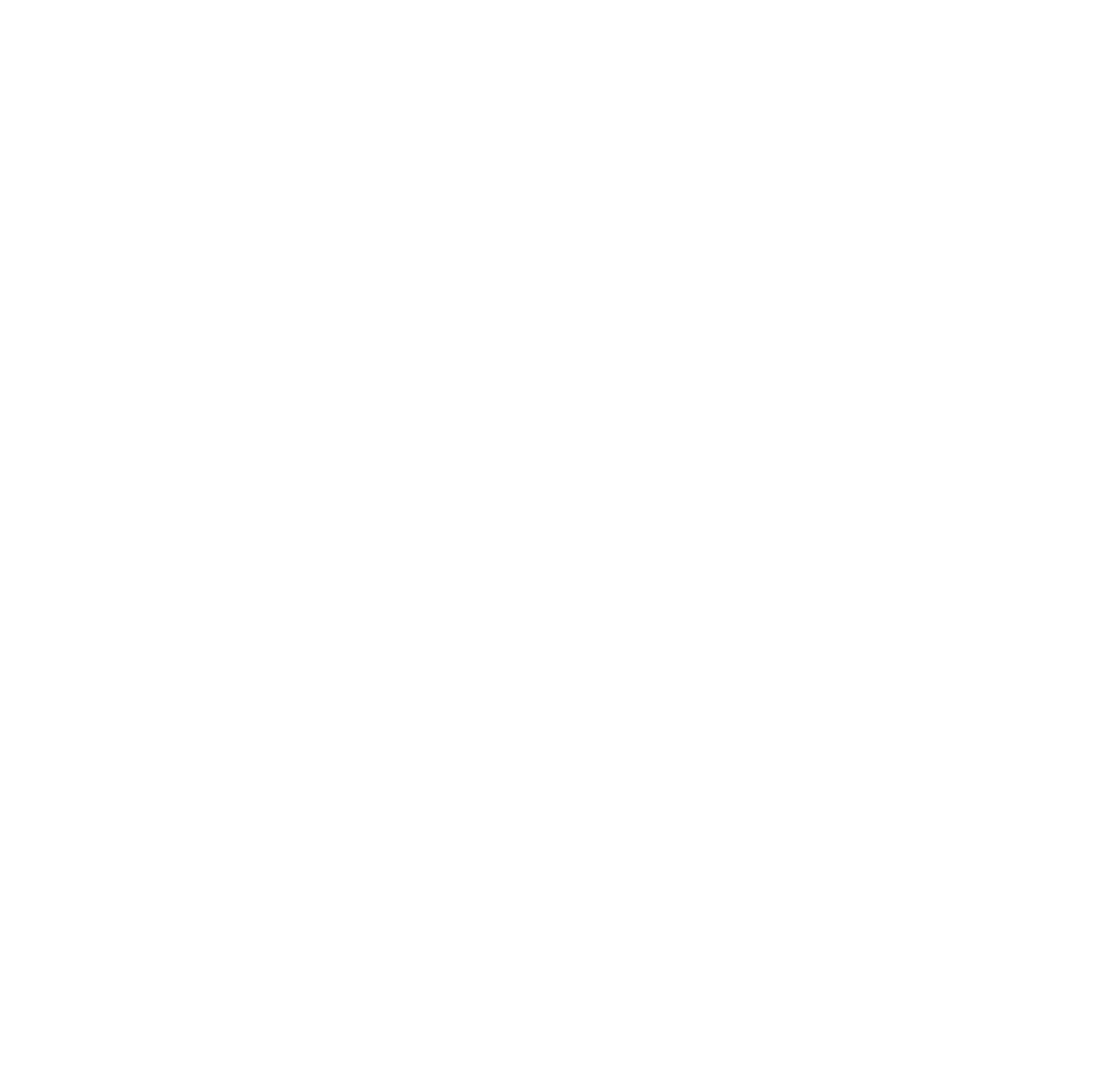
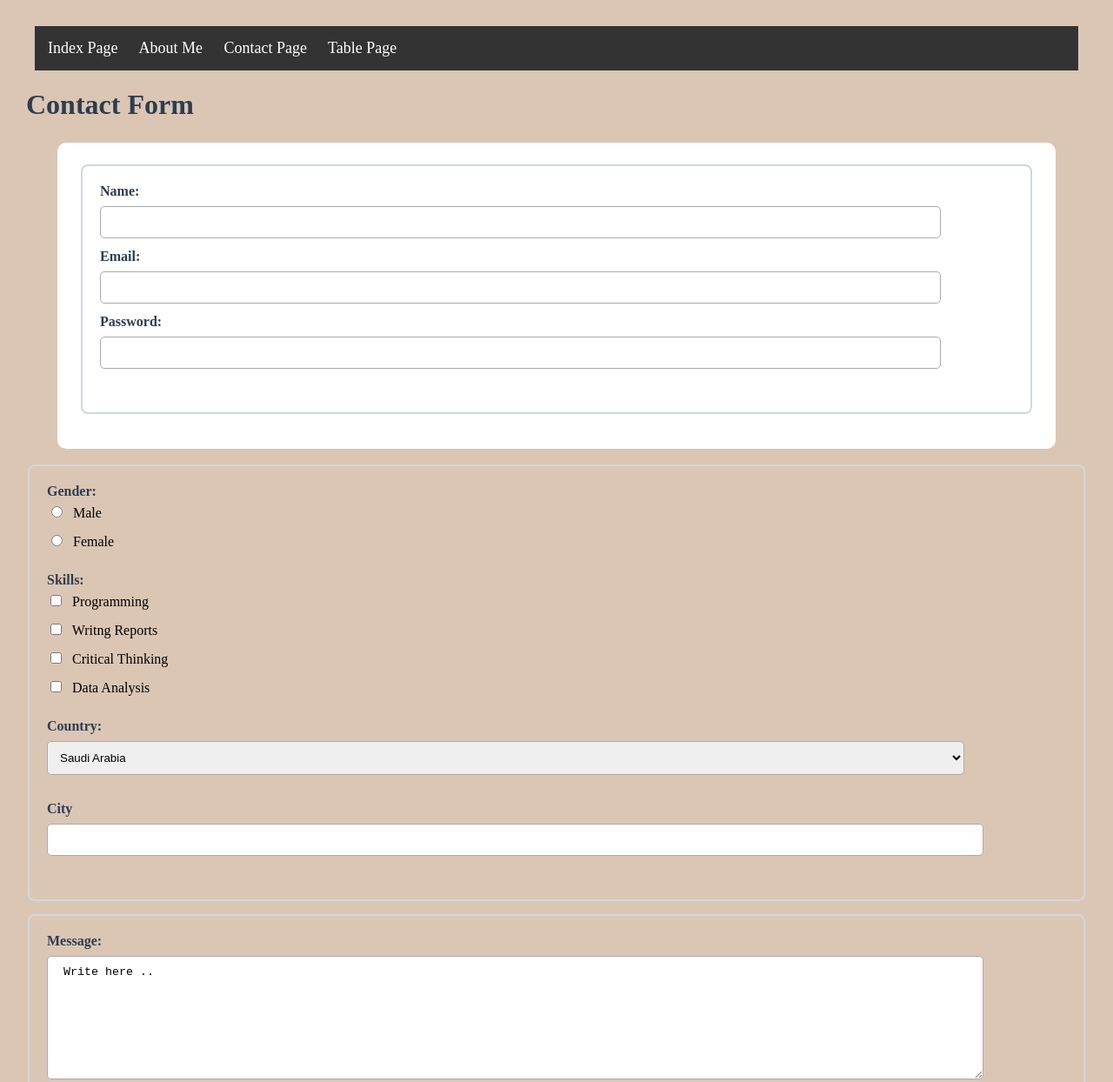
Before and after one commit to Nas14/Noof_Abdullah_Alarifi, a plain HTML site: page html-css-hw/contact.html in a window 1280 px wide. Shown: the top 1244 px of the page at 87% size. Before the commit the page ends 800 px from the top, so only its background shows below. Drawn offline with Linux system fonts and the light colour scheme.

Commit message:
Update My HTML Files

```diff
--- a/html-css-hw/about.html
+++ b/html-css-hw/about.html
@@ -0,0 +1,50 @@
+<!DOCTYPE html>
+<html lang="en">
+    <!--Content:
+
+- Heading: About Me
+- Paragraph (your background)
+- Skills list (unordered list)
+- Daily tasks (ordered list)
+
+Use:
+h1, p, ul, ol, li
+ -->
+<head>
+    <meta charset="UTF-8">
+    <meta name="viewport" content="width=device-width, initial-scale=1.0">
+    <title> About Me </title>
+    <nav class="navbar">
+    <a href="file:///C:/Tuwaiq/Noof_Abdullah_Alarifi/html-css-hw/index.html"> Index Page</a>
+<a href="file:///C:/Tuwaiq/Noof_Abdullah_Alarifi/html-css-hw/about.html">  About Me </a>
+    <a href="file:///C:/Tuwaiq/Noof_Abdullah_Alarifi/html-css-hw/contact.html"> Contact Page</a>
+    <a href="file:///C:/Tuwaiq/Noof_Abdullah_Alarifi/html-css-hw/table.html"> Table Page</a>
+   </nav>
+    <link rel="stylesheet" href="style.css">
+    <h1> About Me </h1>
+</head>
+<body>
+    <p>
+My name is Noof, and I am a computer science student who is passionate about technology and programming. I am currently learning programming and improving my skills in different areas of computer science. I enjoy exploring new technologies, solving problems, and developing creative ideas through coding. I am ambitious, hardworking, and always motivated to learn more and grow in my field. My goal is to become a successful programmer and build useful projects that can make a positive impact.
+    </p>
+<h1> Skills List </h1>
+    <ul>
+        <li> Problem solving </li>
+        <li> Basic web development (HTML & CSS) </li>
+        <li> Computer and technology skills </li>
+        <li> Teamwork and communication </li>
+        <li> Time management </li>
+        <li> Critical thinking </li>
+
+    </ul>
+     <br/>
+<h1> Daily Tasks </h1>
+    <ol>
+        <li> Attend Tuwaiq lectures </li>
+        <li> Practice programming and coding </li>
+        <li> Complete assignments </li>
+        <li> Check emails </li>
+        <li> Work on course Projects </li>
+    </ol>
+</body>
+</html>
--- a/html-css-hw/contact.html
+++ b/html-css-hw/contact.html
@@ -0,0 +1,90 @@
+<!DOCTYPE html>
+<html lang="en">
+    <!--Content (FORM):
+
+- Name (text)
+- Email (email)
+- Password
+- Gender (radio)
+- Skills (checkbox)
+- Country (select dropdown)
+- datalist (City)
+- Message (textarea)
+- Submit button
+- Reset button
+
+Use:
+form, input, textarea, select, option, button, datalist-->
+<head>
+    <meta charset="UTF-8">
+    <meta name="viewport" content="width=device-width, initial-scale=1.0">
+    <title>CONTACT PAGE</title>
+    <nav class="navbar">
+    <a href="file:///C:/Tuwaiq/Noof_Abdullah_Alarifi/html-css-hw/index.html"> Index Page</a>
+<a href="file:///C:/Tuwaiq/Noof_Abdullah_Alarifi/html-css-hw/about.html">  About Me </a>
+    <a href="file:///C:/Tuwaiq/Noof_Abdullah_Alarifi/html-css-hw/contact.html"> Contact Page</a>
+    <a href="file:///C:/Tuwaiq/Noof_Abdullah_Alarifi/html-css-hw/table.html"> Table Page</a>
+   </nav>
+    <link rel="stylesheet" href="style.css">
+</head>
+<body>
+    <h1> Contact Form </h1>
+    <form>
+        <fieldset>
+       <label for="fullname"> Name: </label> </br>
+       <input type="text" name ="Full Name" id = "full-name"> </form></br>
+       <label for="email"> Email: </label> </br>
+        <input type="email" name="email" id="email"> </br>
+        <label for="Password"> Password: </label> </br>
+        <input type="password" name="password" id="password"> </br></br>
+        </fieldset>
+
+        <br/> <fieldset>
+        <label for="Gender"> Gender: </label> </br>
+        <input type="radio" name="gender" id="gender"> Male </br>
+        <input type="radio" name="gender" id="gender"> Female </br></br>
+        <label for="skills"> Skills: </label> </br>
+        <input type="checkbox" name="skills" id="skills"> Programming </br>
+        <input type="checkbox" name="skills" id="skills"> Writng Reports </br>
+        <input type="checkbox" name="skills" id="skills"> Critical Thinking </br>
+        <input type="checkbox" name="skills" id="skills"> Data Analysis </br><br/>
+        <label for="country"> Country: </label></br>
+        <select name="country" id="country">
+            <optgroup label="Gulf Countries">
+            <option value="Saudi Arabia"> Saudi Arabia </option>
+            <option value="Qatar"> UAE</option>
+            <option value="Qatar"> Oman</option>
+            <option value="Qatar"> Qatar</option>
+            <option value="Qatar"> Bahrain</option>
+            <option value="Qatar"> Kuwait</option>
+            </outgroup>
+        </select> </br></br>
+        <label for="city"> City </label></br>
+        <input list="city" id="city" name="city">
+        <datalist id="city">
+            <option value="Riyadh">
+            <option value="Jeddah">
+            <option value="Khobar">
+            <option value="Madinah">
+        </datalist> </br></br>
+        </fieldset>
+
+        <fieldset>
+<label for=" description"> Message: </label></br>
+        <textarea name="description"> Write here .. </textarea> </br>
+</fieldset>
+<br/>
+
+<fieldset>
+       <button type="reset"> Reset </button></br>
+        </fieldset>
+
+<fieldset>
+     <button type ="submit"> Submit </button></br>
+ </fieldset>
+
+    </form>
+
+    <br/>
+</body>
+</html>
--- a/html-css-hw/style.css
+++ b/html-css-hw/style.css
@@ -1,3 +1,97 @@
-h1{
+table,
+        th,
+        td {
 
+               border: 1px solid;
+               padding: 10px;
+               background-color: rgb(202, 224, 231);
+
+
+            }
+            body {
+  background-color: rgb(219, 198, 180);
+  margin: 30px;
 }
+
+
+.navbar {
+  background-color: #333;
+  padding: 15px;
+  margin: 10px;
+}
+
+.navbar a {
+  color: white;
+  text-decoration: none;
+  margin-right: 20px;
+  font-size: 18px;
+}
+
+.navbar a:hover {
+  color: yellow;
+}
+
+p {
+  margin: 20px;       /* مسافة خارج العنصر */
+  padding: 10px;      /* مسافة داخل العنصر */
+  color: rgb(34, 34, 50);    /* لون النص */
+  font-size: larger;
+}
+h1 {
+  color: #2c3e50;
+  margin-bottom: 25px;
+}
+
+form {
+  background-color: white;
+  padding: 25px;
+  margin: auto;
+  width: 90%;
+  border-radius: 10px;
+}
+fieldset {
+  margin-bottom: 15px;
+  padding: 20px;
+  border: 2px solid #d0d7de;
+  border-radius: 8px;
+}
+
+label {
+  color: #2c3e50;
+  font-weight: bold;
+}
+
+input,
+select,
+textarea {
+  margin-top: 8px;
+  margin-bottom: 12px;
+  padding: 10px;
+  width: 90%;
+  border: 1px solid #aaa;
+  border-radius: 5px;
+}
+
+input[type="radio"],
+input[type="checkbox"] {
+  width: auto;
+  margin-right: 8px;
+}
+
+textarea {
+  height: 120px;
+}
+
+button {
+  background-color: #2c3e50;
+  color: white;
+  padding: 10px 25px;
+  margin: 5px;
+  border: none;
+  border-radius: 6px;
+  cursor: pointer;
+}
+
+button:hover {
+  background-color: #1abc9c;
+}
```
Also changed, not shown: html-css-hw/index.html (+26 -14 lines), html-css-hw/table.html (+70 -0 lines).
